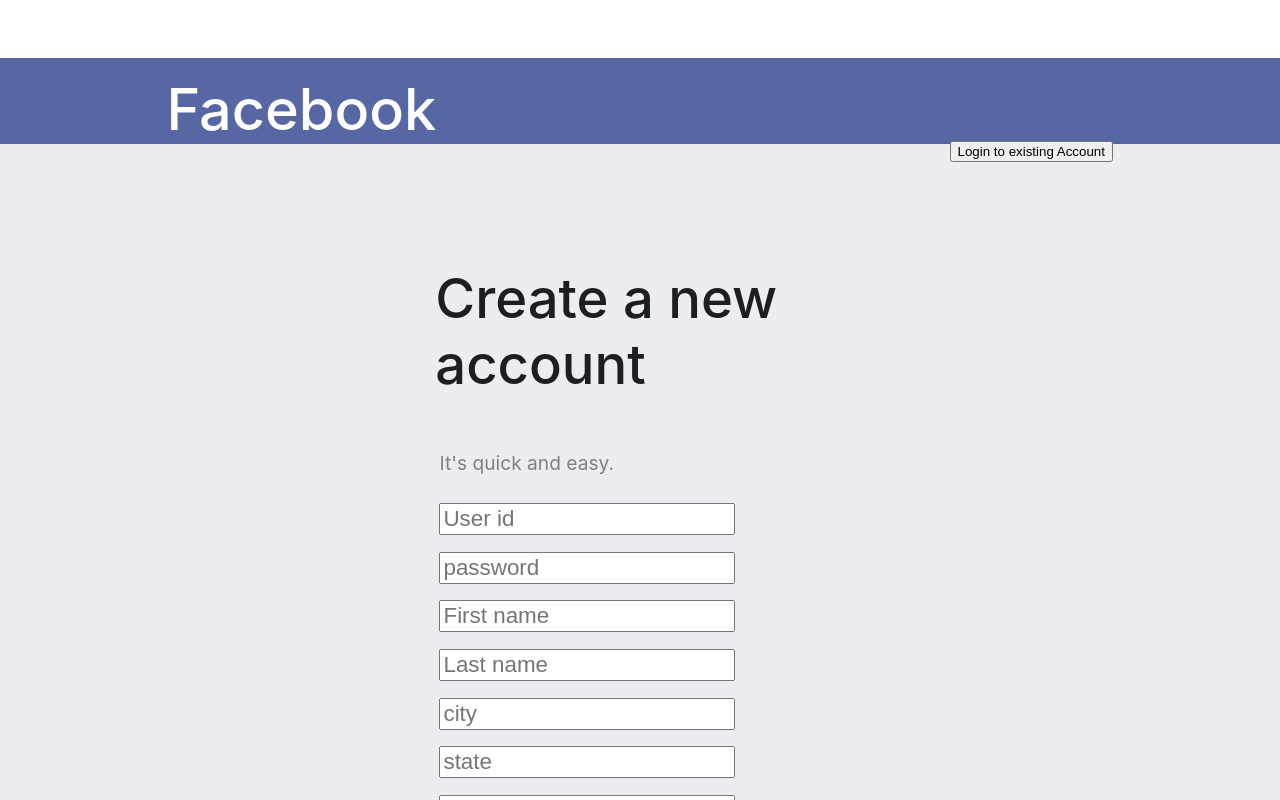
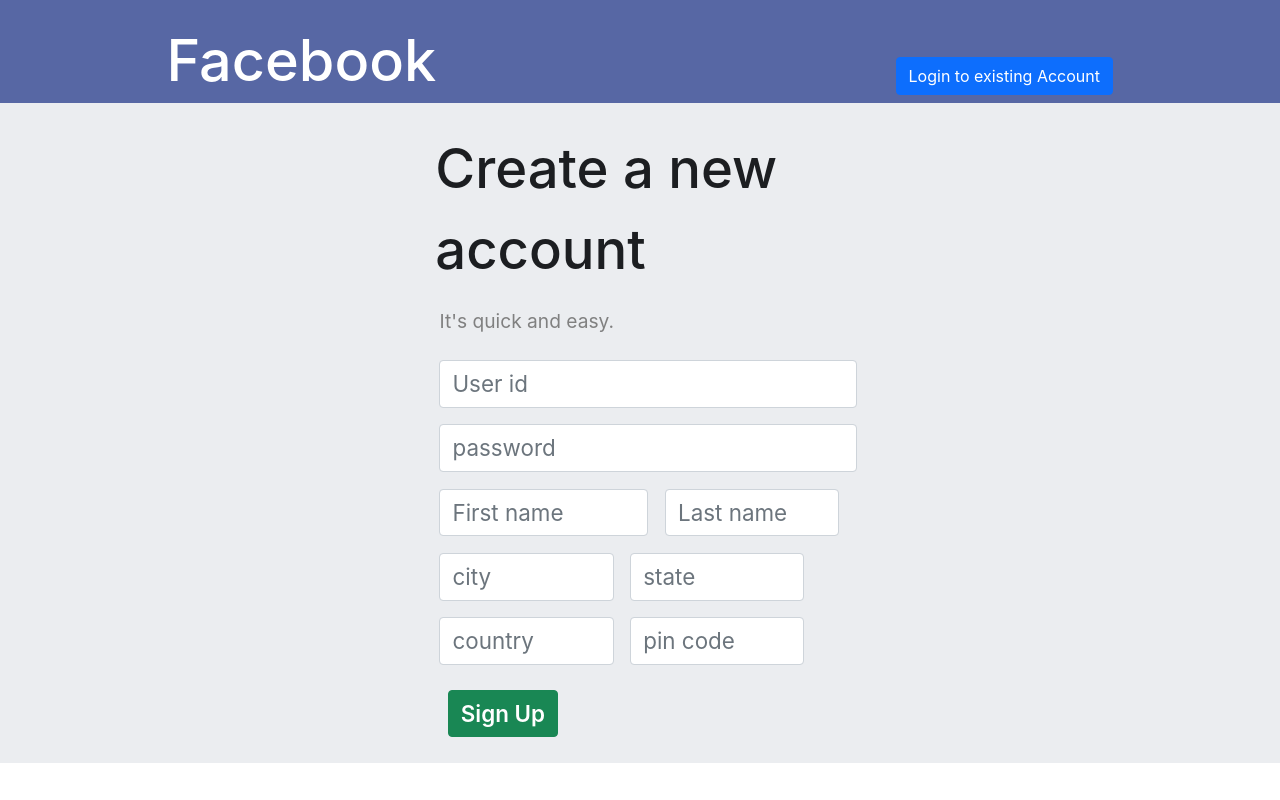
Before and after one commit to vi-verma/login-signup-page, a React (Create React App) app: page / in a window 1280 px wide. Both pictures are taken after typing "Sample", "Sample123" into the empty fields and a click on the button "Create your amazon account". Shown: the top 800 px of the page. Built offline with nearby package versions, Linux system fonts and the light colour scheme.

Commit message:
custom login signup auth

```diff
--- a/public/index.html
+++ b/public/index.html
@@ -1,6 +1,8 @@
 <!DOCTYPE html>
 <html lang="en">
   <head>
+    <!-- CSS only -->
+<link href="https://cdn.jsdelivr.net/npm/bootstrap@5.0.2/dist/css/bootstrap.min.css" rel="stylesheet" integrity="sha384-EVSTQN3/azprG1Anm3QDgpJLIm9Nao0Yz1ztcQTwFspd3yD65VohhpuuCOmLASjC" crossorigin="anonymous">
     <meta charset="utf-8" />
     <link rel="icon" href="%PUBLIC_URL%/favicon.ico" />
     <meta name="viewport" content="width=device-width, initial-scale=1" />
--- a/src/App.js
+++ b/src/App.js
@@ -2,6 +2,7 @@
 import {useEffect, useState} from 'react';
 import Home from "./UI/Home";
 import Signup from './UI/Signup';
+// import SignupUser from "./UI/SignupRev";
 
 
 function App() {
@@ -10,7 +11,7 @@
   // const [login, setLogin] = useState(false)
 
   useEffect(() => {
-    console.log(localStorage.TOKEN_key)
+    // console.log(localStorage.TOKEN_key)
     if(localStorage.token){
       setIsLoggedIn(true);
       return;
@@ -19,6 +20,7 @@
 
   return (
     <div>
+      {/* <SignupUser/> */}
       {isLoggedIn ? <Home setIsLoggedIn={setIsLoggedIn}/> :   signUp ?   <Signup setSignUp={setSignUp} /> : <Login setSignUp={setSignUp} setIsLoggedIn={setIsLoggedIn} />}
 
     </div>
--- a/src/UI/LoginPage.js
+++ b/src/UI/LoginPage.js
@@ -52,7 +52,8 @@
             }catch(err){
                 console.log(err);
             };
-        }catch(error){
+        }
+        catch(error){
             console.log(error);
         }
     };
--- a/src/UI/Signup.js
+++ b/src/UI/Signup.js
@@ -1,6 +1,7 @@
-import { useReducer } from 'react';
+import { useReducer, useRef } from 'react';
 import Button from '../component/Button';
 import classes from './Signup.module.css';
+
 
 const userIdReducer = (state, action) => {
     if(action.type === "USER_ID"){
@@ -14,8 +15,8 @@
 };
 const fNameReducer = (state, action) =>{
     if(action.type === "FIRST_NAME"){
-        return{value: action.val, isValid: action.val.length > 1};
-    }return {value: '', isValid: true};
+        return{value:action.val, isValid:action.val.length > 1 };
+    }return{value: '', isValid: true};
 };
 const lNameReducer = (state, action) => {
     if(action.type === "LAST_NAME"){
@@ -33,15 +34,16 @@
     }return{value:'', isvalid: true};
 };
 const countryReducer = (state, action) => {
-    if(action.type === "country"){
-        return{value: action.val,isValid: action.val.length > 3};
-    }return{value:'', isvalid: true};
+    if(action.type === "COUNTRY"){
+        return{value: action.val, isValid: action.val.length > 3};
+    }return{value:'', isValid: true};
 };
 const pinReducer = (state, action) => {
     if(action.type === "PIN_CODE"){
         return{value: action.val,isValid: action.val.length === 6};
     }return{value:'', isvalid: true};
 };
+
 
 function Signup(props){
     const [idState, userIdDispatch] = useReducer(userIdReducer, {value:'', isValid: true});
@@ -53,6 +55,14 @@
     const [countryState, countryDispatch] = useReducer(countryReducer, {value:'', isValid:true});
     const [pinState, pinDispatch] = useReducer(pinReducer, {value:'', isValid:true});
 
+    const inp1 = useRef();
+    const inp2 = useRef();
+    const inp3 = useRef();
+    const inp4 = useRef();
+    const inp5 = useRef();
+    const inp6 = useRef();
+    const inp7 = useRef();
+    const inp8 = useRef();
 
     const signUpToLoginHandeler = () => {
         props.setSignUp(false);
@@ -65,7 +75,7 @@
         passwordDispatch({type:'PASSWORD', val:event.target.value})
     };
     const FirstNameHandeler = (event) => {
-        fNameDispatch({type: "First_NAME", val: event.target.value })
+        fNameDispatch({type: "FIRST_NAME", val: event.target.value })
     };
     const lastNameHandeler = (e) => {
         lNameDispatch({type: "LAST_NAME", val: e.target.value})
@@ -113,10 +123,34 @@
         };
     };
 
+    const signUpHandeler = () => {
+        if(idState.isValid ===false){
+            inp1.current.focus();
+        }else if(passwordState.isValid ===false){
+            inp2.current.focus();
+        }else if(fNameState.isValid===false){
+            inp3.current.focus();
+        }else if(lNameState.isValid ===false){
+            inp4.current.focus()
+        }else if( cityState.isValid===false){
+            inp5.current.focus();
+        }else if(stateState.isValid===false){
+            inp6.current.focus();
+        }else if(countryState.isValid ===false){
+            inp7.current.focus()
+        }else if(pinState.isValid ===false){
+            inp8.current.focus()
+        };
 
 
-    const signHandeler = () => {
-        signUpFetch();
+        if(idState.isValid && idState.value !== '' && passwordState.value !== '' && passwordState.isValid && fNameState.value !== '' && fNameState.isValid && lNameState.value !=='' && lNameState.isValid && cityState.value !== '' && cityState.isValid && stateState.value !== '' && stateState.isValid && countryState.isValid && pinState.isValid ){
+            signUpFetch();
+            props.setSignUp(false);
+            // after submittion page changes to login
+            // console.log(idState)
+
+            return;
+        }return alert('something went wrong!!');
     };
 
     return(
@@ -142,31 +176,31 @@
 
 
                     <div className='col-sm-12'>
-                        <input onChange={UserIdHandeler} className={idState.isValid ? 'form-control' :'form-control ' + classes.err} type='text' placeholder='User id'></input>
+                        <input ref={inp1} onChange={UserIdHandeler} className={idState.isValid ? 'form-control' :'form-control ' + classes.err} type='text' placeholder='User id'></input>
                     </div>
                     <div className='col-sm-12'>
-                        <input onChange={passwordHandeler} className={passwordState.isValid ? 'form-control' :'form-control ' + classes.err} type='password' placeholder='password'></input>
+                        <input ref={inp2} onChange={passwordHandeler} className={passwordState.isValid ? 'form-control' :'form-control ' + classes.err} type='password' placeholder='password'></input>
                     </div>
                     <div className='col-sm-6'>
-                        <input onChange={FirstNameHandeler}  className={fNameState.isValid ? 'form-control' :'form-control ' + classes.err} type='text' placeholder='First name'></input>
+                        <input ref={inp3} onChange={FirstNameHandeler}  className={fNameState.isValid ? 'form-control' :'form-control ' + classes.err} type='text' placeholder='First name'></input>
                     </div>
                     <div className={'col-sm-5 ' + classes.fname}>
-                        <input onChange={lastNameHandeler} className={fNameState.isValid ? 'form-control' :'form-control ' + classes.err} type='text' placeholder='Last name'></input>
+                        <input ref={inp4} onChange={lastNameHandeler} className={fNameState.isValid ? 'form-control' :'form-control ' + classes.err} type='text' placeholder='Last name'></input>
                     </div>
                     <div className='col-sm-5'>
-                        <input onChange={cityHandeler} className={cityState.isValid ? 'form-control' :'form-control ' + classes.err} type='text' placeholder='city'></input>
+                        <input ref={inp5} onChange={cityHandeler} className={cityState.isValid ? 'form-control' :'form-control ' + classes.err} type='text' placeholder='city'></input>
                     </div>
                     <div className='col-sm-5'>
-                        <input onChange={stateHandeler} className={stateState.isValid ? 'form-control' :'form-control ' + classes.err} type='text' placeholder='state' ></input>
+                        <input ref={inp6} onChange={stateHandeler} className={stateState.isValid ? 'form-control' :'form-control ' + classes.err} type='text' placeholder='state' ></input>
                     </div>
                     <div className='col-sm-5'>
-                        <input onChange={countryHandeler} className={countryState.isValid ? 'form-control' :'form-control ' + classes.err} type='text' placeholder='country' ></input>
+                        <input ref={inp7} onChange={countryHandeler} className={countryState.isValid ? 'form-control' :'form-control ' + classes.err} type='text' placeholder='country' ></input>
                     </div>
                     <div className='col-sm-5'>
-                        <input onChange={pinCodeHandeler} className={pinState.isValid ? 'form-control' :'form-control ' + classes.err} type='number' placeholder='pin code' ></input>
+                        <input ref={inp8} onChange={pinCodeHandeler} className={pinState.isValid ? 'form-control' :'form-control ' + classes.err} type='number' placeholder='pin code' ></input>
                     </div>
                     <div className={'col-sm-12 ' + classes.button_si}>
-                        <Button onClick={signHandeler} className={'btn btn-success ' + classes.signup_btn}>Sign Up</Button>
+                        <Button onClick={signUpHandeler} className={'btn btn-success ' + classes.signup_btn}>Sign Up</Button>
                     </div>
                 </div>
             </div>
--- /dev/null
+++ b/src/UI/SignupRev.module.css
@@ -0,0 +1,14 @@
+.main{
+    width: 40%;
+    margin: auto;
+}
+.main input{
+    margin: 6px;
+    font-size: 1.4rem;
+    color: gray;
+}
+.btn{
+    display: flex;
+    justify-content: center;
+ margin: 1%;
+}
```
Also changed, not shown: src/UI/SignupRev.js (added, +71 -0 lines).
